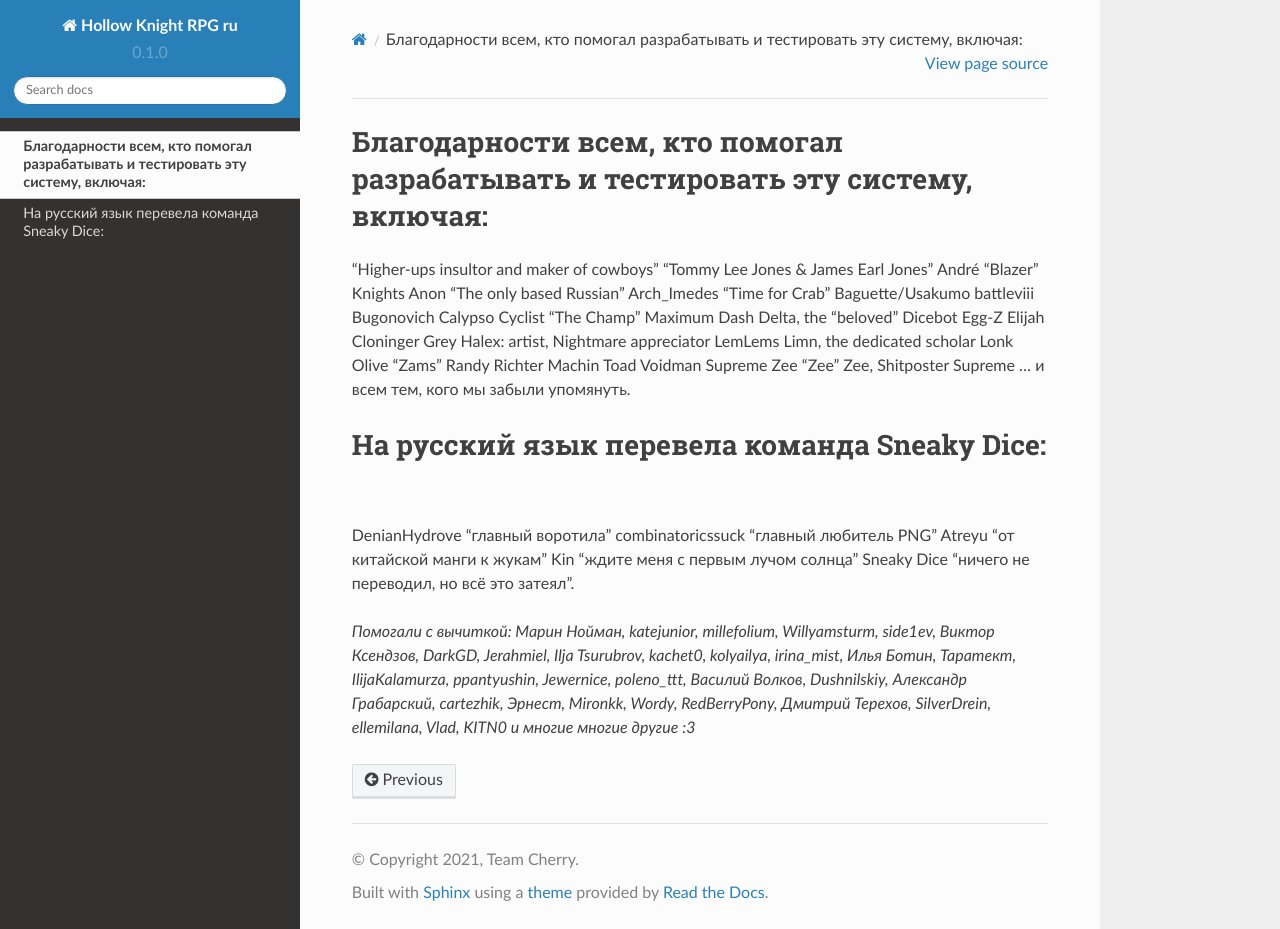
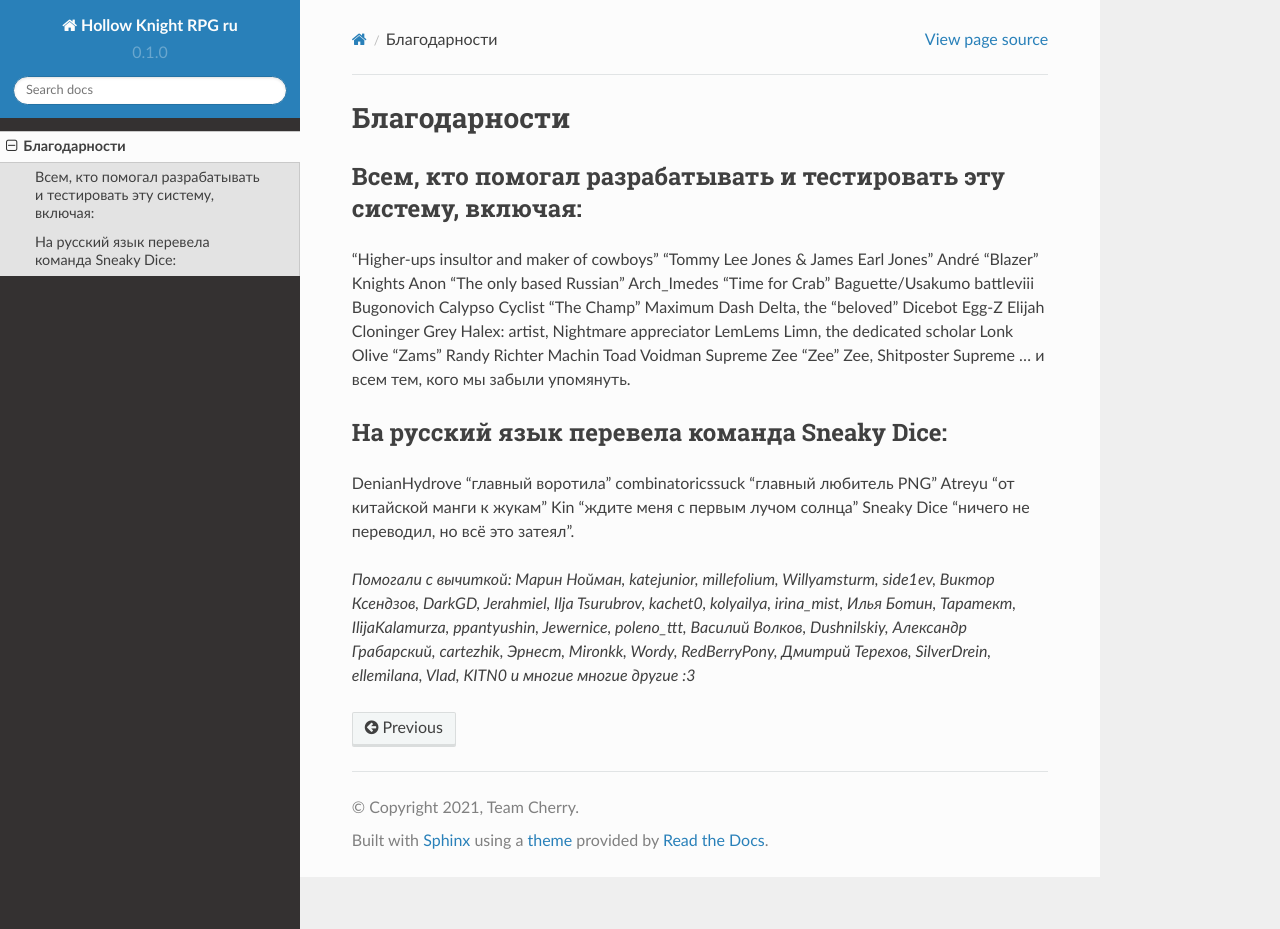
Before and after one commit to LazySelkie/hollow-knight-rpg-ru, a Sphinx documentation site: the page built from docs/source/credits.rst, in a window 1280 px wide and 929 px high. Built offline with Sphinx 7.4.7 and the Read the Docs theme 2.0.0, drawn with Linux system fonts in a browser that asks for light colours.

Commit message:
Update credits.rst

```diff
--- a/docs/source/credits.rst
+++ b/docs/source/credits.rst
@@ -1,5 +1,7 @@
-Благодарности всем, кто помогал разрабатывать и тестировать эту систему, включая:
-===================================================================================
+Благодарности
+===================
+Всем, кто помогал разрабатывать и тестировать эту систему, включая:
+**********************************************************************
 
 "Higher-ups insultor and maker of cowboys"
 “Tommy Lee Jones & James Earl Jones”
@@ -29,7 +31,7 @@
 ... и всем тем, кого мы забыли упомянуть.
 
 На русский язык перевела команда Sneaky Dice:
-================================================
+***********************************************
 
 DenianHydrove "главный воротила"
 combinatoricssuck "главный любитель PNG"
```
